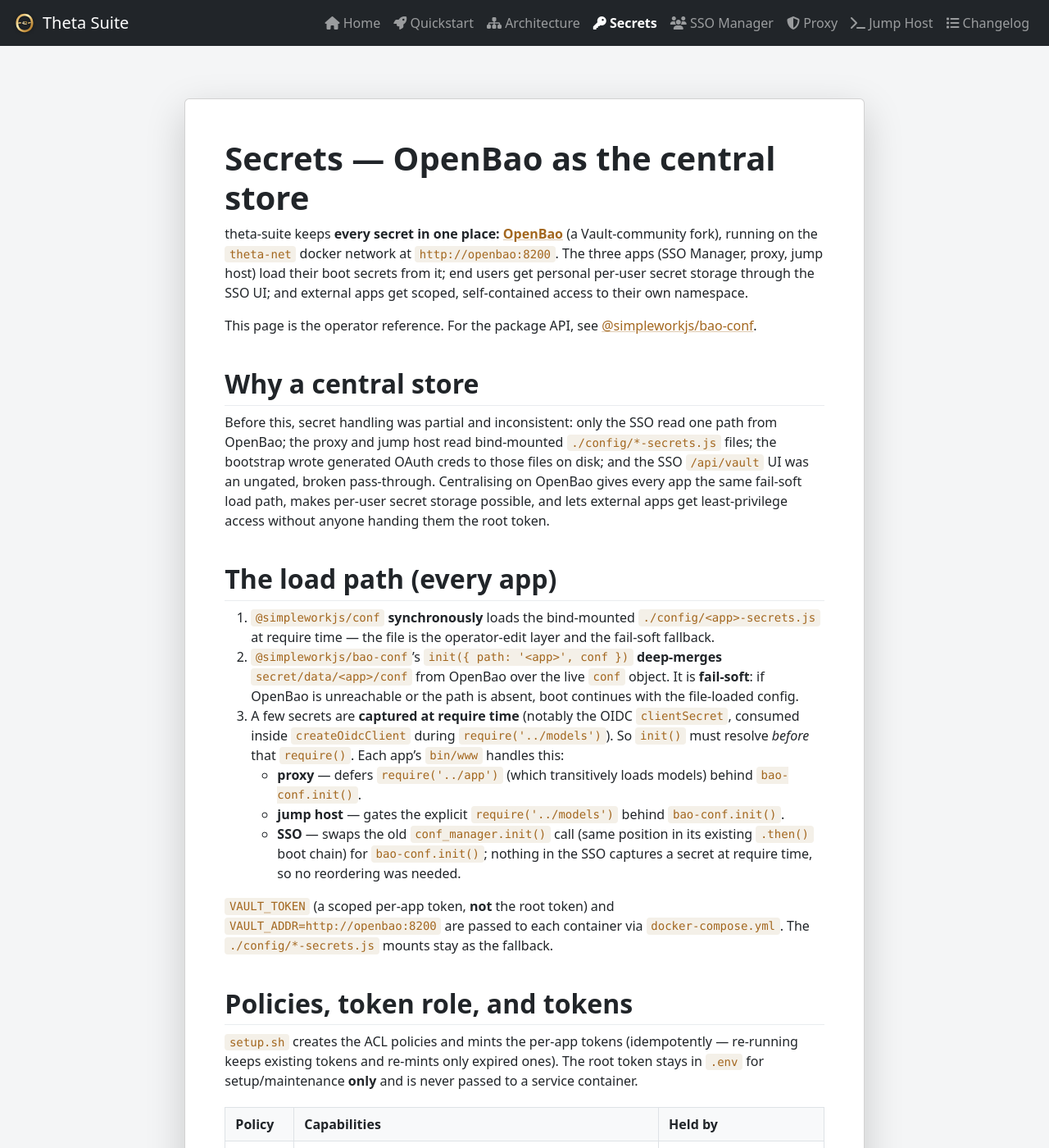
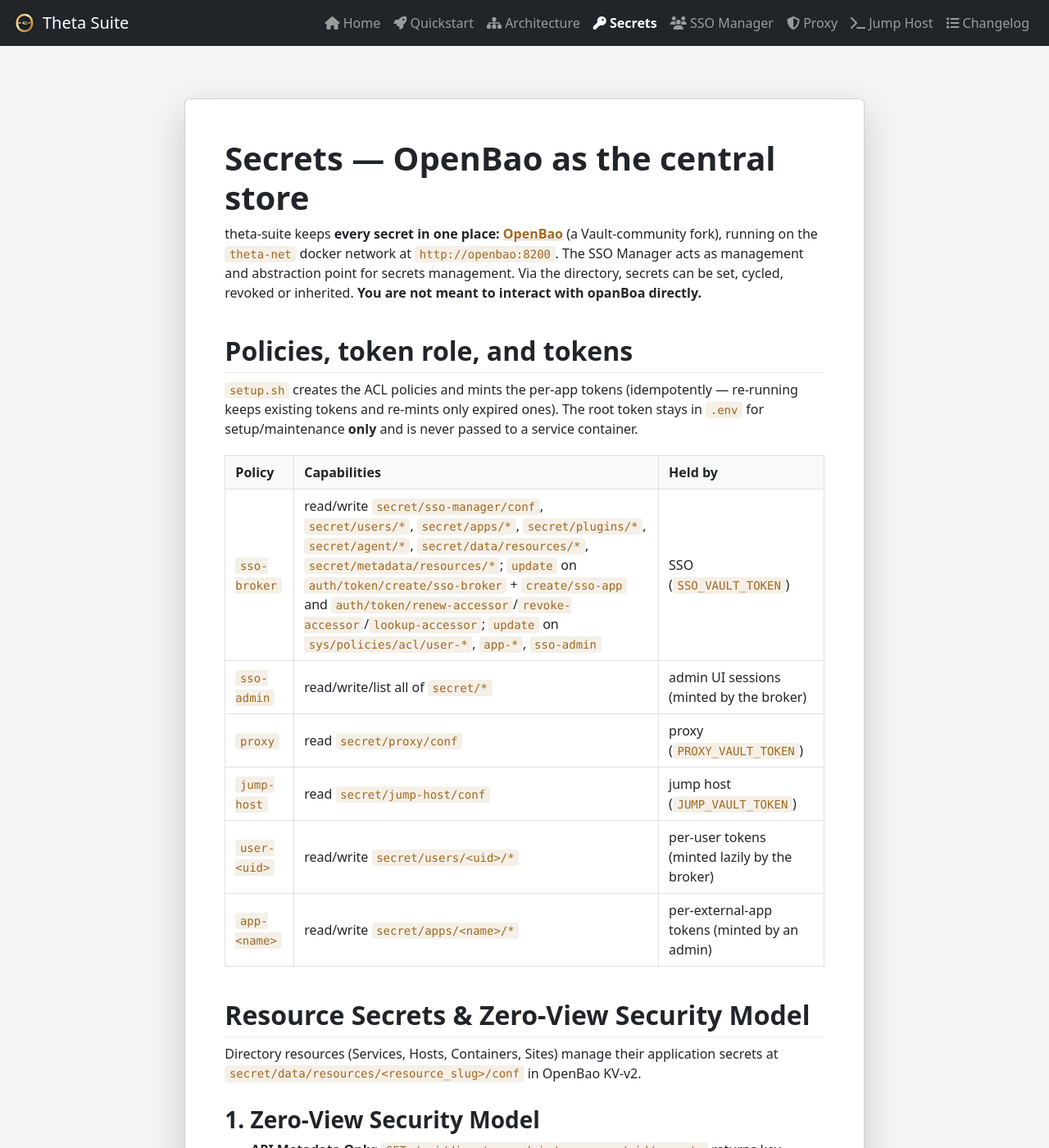
Before and after one commit to theta42/theta-env, a Jekyll site: the page built from docs/secrets.md, in a window 1280 px wide and 1400 px high. Shown: the whole window at 82% size. Built offline with Jekyll 4.4.1, drawn with Linux system fonts in a browser that asks for light colours.

````diff
--- a/docs/secrets.md
+++ b/docs/secrets.md
@@ -8,48 +8,9 @@ description: theta-suite's central secrets architecture — OpenBao as the singl
 
 theta-suite keeps **every secret in one place: [OpenBao](https://openbao.org/)**
 (a Vault-community fork), running on the `theta-net` docker network at
-`http://openbao:8200`. The three apps (SSO Manager, proxy, jump host) load
-their boot secrets from it; end users get personal per-user secret storage
-through the SSO UI; and external apps get scoped, self-contained access to
-their own namespace.
-
-This page is the operator reference. For the package API, see
-[@simpleworkjs/bao-conf](https://simpleworkjs.github.io/bao-conf/).
-
-## Why a central store
-
-Before this, secret handling was partial and inconsistent: only the SSO read
-one path from OpenBao; the proxy and jump host read bind-mounted
-`./config/*-secrets.js` files; the bootstrap wrote generated OAuth creds to
-those files on disk; and the SSO `/api/vault` UI was an ungated, broken
-pass-through. Centralising on OpenBao gives every app the same fail-soft load
-path, makes per-user secret storage possible, and lets external apps get
-least-privilege access without anyone handing them the root token.
-
-## The load path (every app)
-
-1. `@simpleworkjs/conf` **synchronously** loads the bind-mounted
-   `./config/<app>-secrets.js` at require time — the file is the operator-edit
-   layer and the fail-soft fallback.
-2. `@simpleworkjs/bao-conf`'s `init({ path: '<app>', conf })` **deep-merges**
-   `secret/data/<app>/conf` from OpenBao over the live `conf` object. It is
-   **fail-soft**: if OpenBao is unreachable or the path is absent, boot
-   continues with the file-loaded config.
-3. A few secrets are **captured at require time** (notably the OIDC
-   `clientSecret`, consumed inside `createOidcClient` during
-   `require('../models')`). So `init()` must resolve *before* that
-   `require()`. Each app's `bin/www` handles this:
-   - **proxy** — defers `require('../app')` (which transitively loads models)
-     behind `bao-conf.init()`.
-   - **jump host** — gates the explicit `require('../models')` behind
-     `bao-conf.init()`.
-   - **SSO** — swaps the old `conf_manager.init()` call (same position in its
-     existing `.then()` boot chain) for `bao-conf.init()`; nothing in the SSO
-     captures a secret at require time, so no reordering was needed.
-
-`VAULT_TOKEN` (a scoped per-app token, **not** the root token) and
-`VAULT_ADDR=http://openbao:8200` are passed to each container via
-`docker-compose.yml`. The `./config/*-secrets.js` mounts stay as the fallback.
+`http://openbao:8200`. The SSO Manager acts as management and abstraction point
+for secrets management. Via the directory, secrets can be set, cycled, revoked
+or inherited. **You are not meant to interact with opanBoa directly.**
 
 ## Policies, token role, and tokens
 
@@ -72,22 +33,37 @@ never passed to a service container.
 Directory resources (Services, Hosts, Containers, Sites) manage their application secrets at `secret/data/resources/<resource_slug>/conf` in OpenBao KV-v2.
 
 ### 1. Zero-View Security Model
-* **API Metadata Only**: `GET /api/directory-admin/resources/:id/secrets` returns key names and metadata (`hasValue: true`, `isInherited: true`, `parentSlug`), but **NEVER returns raw secret values**.
-* **Browser Isolation**: Secret values are never exposed in HTML DOM templates, JSON admin APIs, or browser dev tools.
-* **Agent-Exclusive Delivery**: Raw secret values are fetched exclusively over TLS by authenticated `theta-agent` instances using machine authorization tokens (`POST /api/v1/agent/secrets`).
+* **API Metadata Only**: `GET /api/directory-admin/resources/:id/secrets` returns
+  key names and metadata (`hasValue: true`, `isInherited: true`, `parentSlug`),
+  but **NEVER returns raw secret values**.
+* **Browser Isolation**: Secret values are never exposed in HTML DOM templates,
+  JSON admin APIs, or browser dev tools.
+* **Agent-Exclusive Delivery**: Raw secret values are fetched exclusively over
+  TLS by authenticated `theta-agent` instances using machine authorization tokens
+  (`POST /api/v1/agent/secrets`).
 
 ### 2. Multi-Level Hierarchy Secret Inheritance
-Resources inherit secrets across any level of the directory hierarchy (`Services / Apps → Hosts / Nodes → Global Sites`):
-* An inherited secret reference is stored as `INHERIT:<parent_slug>:<parent_key>` (or `INHERIT:<key>`).
-* When requested by `theta-agent`, SSO Manager resolves the inheritance chain dynamically, fetching the final secret value from the parent Site or Host's OpenBao store.
+Resources inherit secrets across any level of the directory hierarchy
+(`Services / Apps → Hosts / Nodes → Global Sites`):
+* An inherited secret reference is stored as `INHERIT:<parent_slug>:<parent_key>`
+  (or `INHERIT:<key>`).
+* When requested by `theta-agent`, SSO Manager resolves the inheritance chain
+dynamically, fetching the final secret value from the parent Site or Host's
+OpenBao store.
 
 ### 3. Key Validation & Generator
-* **Key Format**: Secret keys are strictly validated against `^[A-Za-z0-9_]+$` (Standard Environment Variable format, e.g. `DB_PASSWORD`).
-* **Cryptographic Generator**: The UI includes a client-side cryptographic secret generator (`window.crypto.getRandomValues`) with length choices from 8 to 128 characters. Populating the input field displays an inline security warning notifying operators to save immediately before values are hidden.
+* **Key Format**: Secret keys are strictly validated against `^[A-Za-z0-9_]+$`
+(Standard Environment Variable format, e.g. `DB_PASSWORD`).
+* **Cryptographic Generator**: The UI includes a client-side cryptographic
+secret generator (`window.crypto.getRandomValues`) with length choices from 8 to
+128 characters. Populating the input field displays an inline security warning
+notifying operators to save immediately before values are hidden.
 
 ## On-Demand CLI Secret Delivery (`theta-agent get-secret`)
 
-`theta-agent` delivers secrets on demand directly to local processes, shell scripts, Systemd services, and Docker containers without writing plaintext secret files to disk.
+`theta-agent` delivers secrets on demand directly to local processes, shell
+scripts, Systemd services, and Docker containers without writing plaintext
+secret files to disk.
 
 ```bash
 # Fetch single raw secret value (stdout, no trailing newline):
````
Also changed, not shown: docs/index.md (+5 -4 lines), CHANGELOG.md, README.md, 2 other files.
